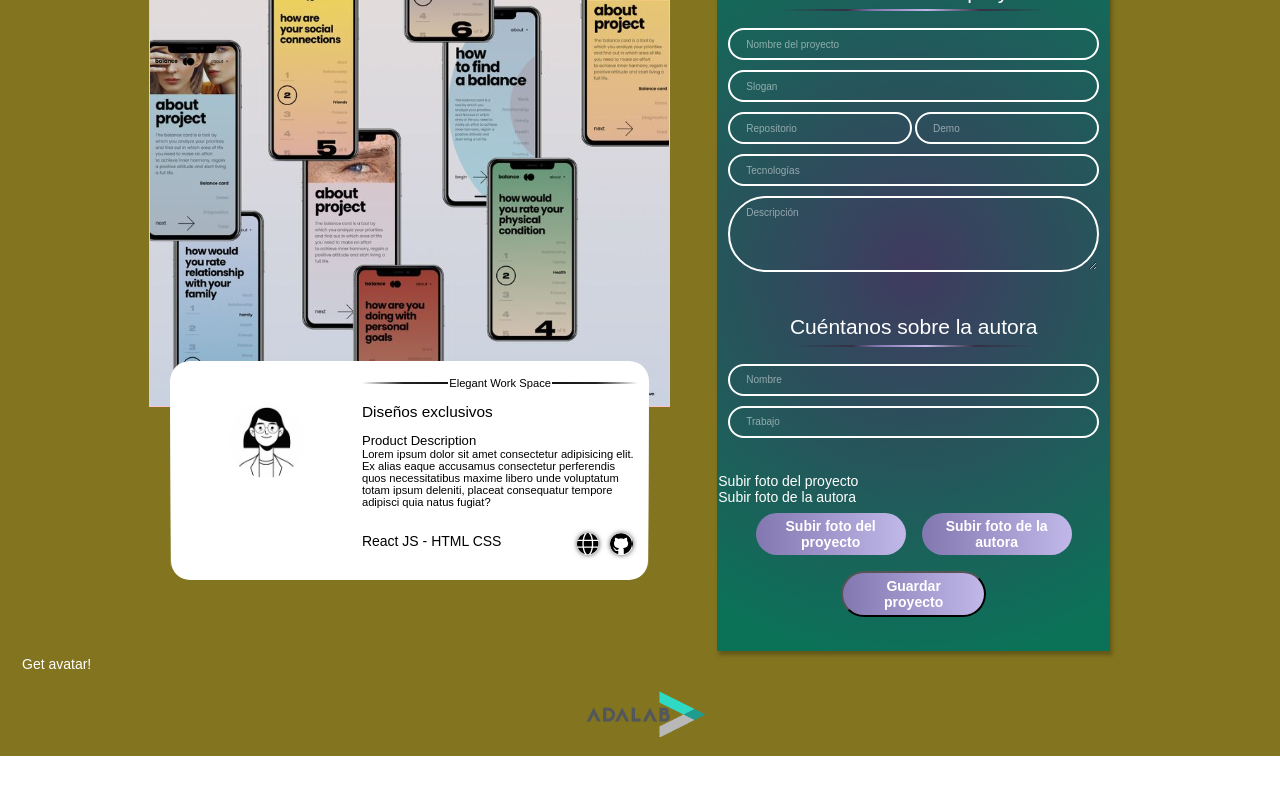
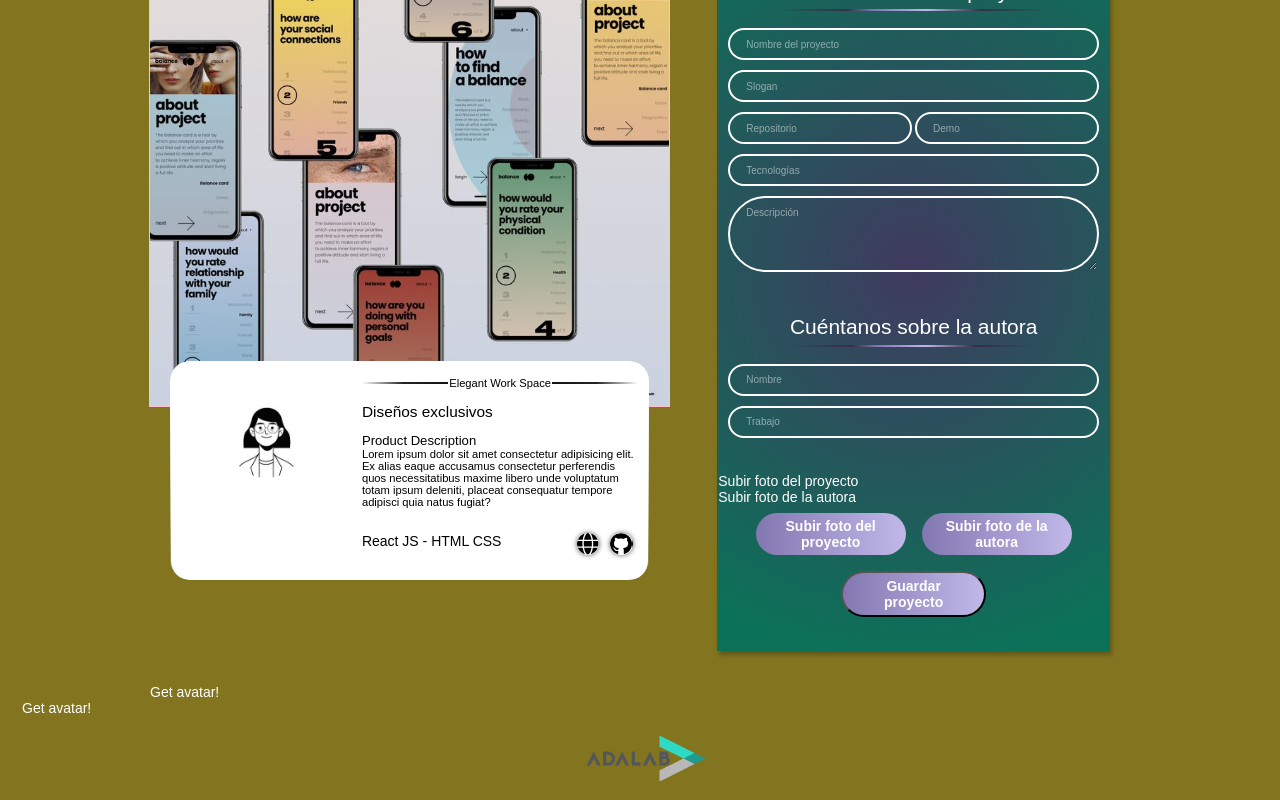
Before and after one commit to Marta-ms/Modulo-3-4-proyecto-equipo-1, a React (Vite) app: page / in a window 1280 px wide. Shown: the part 407-1207 px from the top of the page. Before the commit the page ends 1163 px from the top, so only its background shows below. Built offline with nearby package versions, Linux system fonts and the light colour scheme.

Commit message:
trying with get avatar not finished

```diff
--- a/src/components/Main.jsx
+++ b/src/components/Main.jsx
@@ -1,5 +1,6 @@
 import Preview from "./Preview";
 import Form from "./Form";
+import GetAvatar from "./GetAvatar";
 
 function Main(props) {
   console.log(props.titlePreview);
@@ -30,6 +31,7 @@ function Main(props) {
         onChangeTechnologies={props.onChangeTechnologies}
         onChangeDescription={props.onChangeDescription}
       />
+      <GetAvatar updateAvatar={props.updateAvatar} avatar={props.avatar} />
     </main>
   );
 }
```
